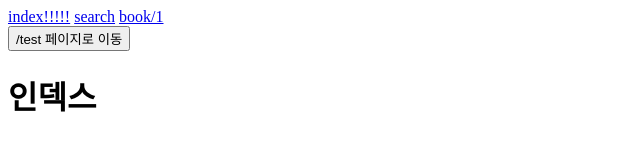
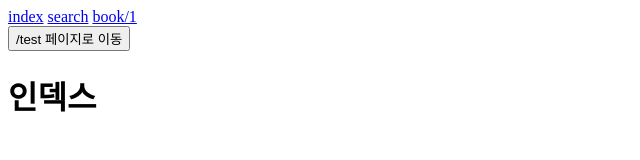
Before and after one commit to Hyeonjeong-JANG/book-site-next-js, a Next.js app in the folder section02/: page / in a window 1280 px wide. Shown: the top 160 px of the page, without its empty margins (0-640 px from the left). Built offline with nearby package versions, Linux system fonts and the light colour scheme.

Commit message:
커밋테스트3

```diff
--- a/section02/src/pages/_app.tsx
+++ b/section02/src/pages/_app.tsx
@@ -18,7 +18,7 @@ export default function App({ Component, pageProps }: AppProps) {
   return (
     <>
       <header>
-        <Link href={"/"}>index!!!!!</Link>
+        <Link href={"/"}>index</Link>
         &nbsp;
         <Link href={"/search"} prefetch={false}>search</Link>
         &nbsp;
@@ -31,4 +31,3 @@ export default function App({ Component, pageProps }: AppProps) {
     </>
   )
 }
-///
```
